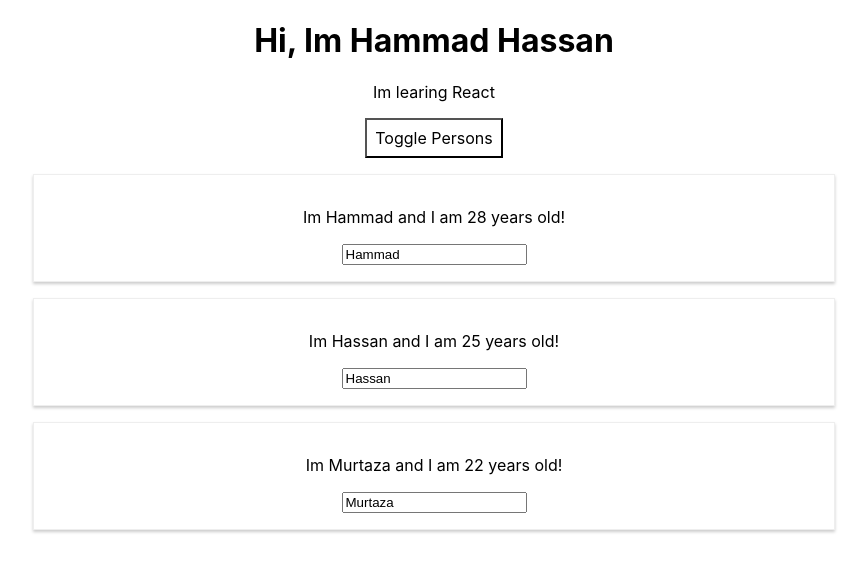
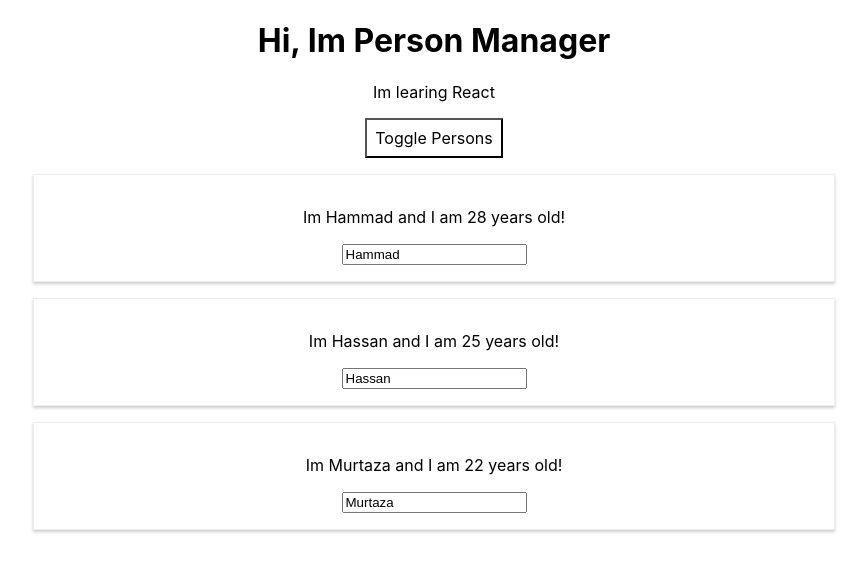
Before and after one commit to hammad-ulhassan/learning-react, a React (Create React App) app: page / in a window 1280 px wide. Both pictures are taken after a click on the button "Toggle Persons". Shown: the top 572 px of the page, without its empty margins (206-1073 px from the left). Built offline with nearby package versions, Linux system fonts and the light colour scheme.

Commit message:
component lifecycle hooks at a glance

```diff
--- a/src/App.js
+++ /dev/null
@@ -1,108 +0,0 @@
-import React, { Component } from 'react';
-import logo from './logo.svg';
-import './App.css';
-import Person from './Person/Person';
-import PersonByClass from './PersonByClass/PersonByClass';
-
-// function App() {
-//   return (
-//     <div className="App">
-//       <h1>Hi I am Hammad</h1>
-//     </div>
-//   );
-// }
-
-class App extends Component {
-  state = { //reserved word
-    persons: [
-      { id: '1a', name: 'Hammad', age: 28 },
-      { id: '2a', name: 'Hassan', age: 25 },
-      { id: '3a', name: 'Murtaza', age: 22 },
-    ],
-    otherState: 'some other value',
-    showPersons: false,
-  }
-
-  switchNameHandler = (newName) => {
-    // console.log('Was clicked!');
-    // this.state.persons[0].name = "Shahid" //Dont do this //warning do not mutate state directly. dom wont re-render
-    this.setState({
-      persons: [
-        { name: newName, age: 28 },
-        { name: 'Hassan', age: 25 },
-        { name: 'Murtaza', age: 22 },
-      ]
-    })
-  }
-
-  nameChangeHandler = (event, id) => {
-    const personIndex = this.state.persons.findIndex(e=>e.id==id);
-    const person = {...this.state.persons[personIndex]};
-    person.name= event.target.value;
-
-    const persons = [...this.state.persons];
-    persons[personIndex]=person;
-    this.setState({persons: persons})
-  }
-
-  togglePersonHandler = (e) => {
-    const doesShow = this.state.showPersons;
-    this.setState({showPersons:!doesShow});
-  }
-
-  deletePersonHandler = (personIndex)=>{
-    // const persons = this.state.persons.slice();
-    const persons = [...this.state.persons];
-    persons.splice(personIndex,1);
-    this.setState({persons: persons});
-  }
-
-
-  render() {
-    const style = {
-      backgroundColor: 'white',
-      font: 'inherit',
-      border: '1x solid blue',
-      padding: '8px',
-      cursor: 'pointer'
-    }
-    let persons = null;
-    if(this.state.showPersons){
-      persons = (
-        <div>
-              {/* <Person name={this.state.persons[0].name} age={this.state.persons[0].age} />
-              <Person
-                name={this.state.persons[1].name}
-                age={this.state.persons[1].age}
-                click={this.switchNameHandler.bind(this, 'Hassan Murtaza')}
-                changed={this.nameChangeHandler}>
-                My Hobbies: Racing
-              </Person>
-              <Person name={this.state.persons[2].name} age={this.state.persons[2].age} /> */}
-              {this.state.persons.map((person, personIndex)=>{
-                  return <Person
-                    name={person.name}
-                    age={person.age}
-                    click={this.deletePersonHandler.bind(this, personIndex)}
-                    key={person.id}
-                    changed={(e)=>this.nameChangeHandler(e, person.id)}
-                    />
-                })}
-            </div>
-      );
-    }
-    return (
-      <div className="App">
-        <h1>Hi, Im Hammad Hassan</h1>
-        <p>Im learing React</p>
-        <button
-          style={style}
-          onClick={this.togglePersonHandler}>Toggle Persons</button>
-        {persons}
-      </div>
-    );
-    // return React.createElement('div', {className: 'App'}, React.createElement('h1', null, `Hi I am Hammad Hssan`));
-  }
-}
-
-export default App;
--- a/src/Person/Person.js
+++ /dev/null
@@ -1,16 +0,0 @@
-//functional component
-import React from 'react';
-import './Person.css';
-
-const Person = (props)=>{
-    return (
-        <div className="Person">
-            <p onClick={props.click}>Im {props.name} and I am {props.age} years old!</p>
-            <p>{props.children}</p>
-            <input type="text" onChange={props.changed} value={props.name}></input>
-        </div>
-        );
-};
-
-
-export default Person;
--- /dev/null
+++ b/src/components/Cockpit/Cockpit.js
@@ -0,0 +1,22 @@
+import React from 'react';
+
+const cockpit = (props) => {
+    const style = {
+        backgroundColor: 'white',
+        font: 'inherit',
+        border: '1x solid blue',
+        padding: '8px',
+        cursor: 'pointer'
+      }
+    return (
+        <div>
+            <h1>Hi, Im {props.title}</h1>
+            <p>Im learing React</p>
+            <button
+                style={style}
+                onClick={props.clicked}>Toggle Persons</button>
+        </div>
+    );
+}
+
+export default cockpit;
--- /dev/null
+++ b/src/components/Persons/Person/Person.js
@@ -0,0 +1,25 @@
+//functional component
+import React , {Component} from 'react';
+import './Person.css';
+
+class Person extends Component{
+    render(){
+        console.log(`PERSON JS RENDERING...`)
+        return (
+            <div className="Person">
+                <p onClick={this.props.click}>
+                    Im {this.props.name} and I am {this.props.age} years old!
+                </p>
+                <p>{this.props.children}</p>
+                <input type="text"
+                onChange={this.props.changed}
+                value={this.props.name}>
+                </input>
+            </div>
+        );
+    }
+
+};
+
+
+export default Person;
--- /dev/null
+++ b/src/components/Persons/Persons.js
@@ -0,0 +1,40 @@
+import React, { Component } from 'react';
+import Person from './Person/Person'
+
+
+export default class Persons extends Component {
+    // static getDerivedStateFromProps(props, state){
+    //     console.log(`PERSONS JS getDerivedStateFromProps`)
+    //     return state;
+    // }
+
+    shouldComponentUpdate(nextProps, nextState){
+        console.log(`PERSONS JS shouldComponentUpdate`)
+        return true;
+    }
+
+
+
+    render() {
+        console.log(`PersonsJS rendering...`);
+        return this.props.persons.map((person, personIndex) => {
+            return (<Person
+                name={person.name}
+                age={person.age}
+                click={this.props.clicked.bind(this, personIndex)}
+                key={person.id}
+                changed={(e) => this.props.changed(e, person.id)}
+            />);
+        });
+    };
+
+    getSnapshotBeforeUpdate(prevProps, prevState){
+        console.log(`PERSONS JS getSnapshotBeforeUpdate`);
+        return {message: `Snapshot!`};
+    }
+
+    componentDidUpdate(prevProps, prevState, snapshot){
+        console.log(`PERSONS JS componentDidUpdate`);
+        console.log(snapshot)
+    }
+}
--- /dev/null
+++ b/src/containers/App.js
@@ -0,0 +1,86 @@
+import React, { Component } from 'react';
+import logo from '../logo.svg';
+import './App.css';
+import Persons from '../components/Persons/Persons';
+import Cockpit from '../components/Cockpit/Cockpit';
+
+class App extends Component {
+
+  constructor(props){
+    super(props);
+    console.log(`Appjs constructor`);
+    this.state = { //reserved word
+      persons: [
+        { id: '1a', name: 'Hammad', age: 28 },
+        { id: '2a', name: 'Hassan', age: 25 },
+        { id: '3a', name: 'Murtaza', age: 22 },
+      ],
+      otherState: 'some other value',
+      showPersons: false,
+    }
+  }
+
+  static getDerivedStateFromProps(props, state){
+    console.log(`Appjs getDerivedStateFromProps`, props);
+    return state;
+  }
+
+  switchNameHandler = (newName) => {
+    this.setState({
+      persons: [
+        { name: newName, age: 28 },
+        { name: 'Hassan', age: 25 },
+        { name: 'Murtaza', age: 22 },
+      ]
+    })
+  }
+
+  nameChangeHandler = (event, id) => {
+    const personIndex = this.state.persons.findIndex(e=>e.id==id);
+    const person = {...this.state.persons[personIndex]};
+    person.name= event.target.value;
+
+    const persons = [...this.state.persons];
+    persons[personIndex]=person;
+    this.setState({persons: persons})
+  }
+
+  togglePersonHandler = (e) => {
+    const doesShow = this.state.showPersons;
+    this.setState({showPersons:!doesShow});
+  }
+
+  deletePersonHandler = (personIndex)=>{
+    const persons = [...this.state.persons];
+    persons.splice(personIndex,1);
+    this.setState({persons: persons});
+  }
+
+  componentDidMount(){
+    console.log(`APPJS componentDidMount`);
+  }
+
+  render() {
+    console.log(`Appjs render`)
+    let persons = null;
+    if(this.state.showPersons){
+      persons = (
+              <Persons
+              persons={this.state.persons}
+              clicked={this.deletePersonHandler}
+              changed={this.nameChangeHandler}/>
+      );
+    }
+    return (
+      <div className="App">
+        <Cockpit
+        title={this.props.appTitle}
+        clicked={this.togglePersonHandler}
+        />
+        {persons}
+      </div>
+    );
+  }
+}
+
+export default App;
--- a/src/index.js
+++ b/src/index.js
@@ -1,7 +1,7 @@
 import React from 'react';
 import ReactDOM from 'react-dom';
 import './index.css';
-import App from './App';
+import App from './containers/App';
 import reportWebVitals from './reportWebVitals';
 
 // ReactDOM.render(
@@ -11,7 +11,7 @@ import reportWebVitals from './reportWebVitals';
 //   document.getElementById('root')
 // );
 ReactDOM.render(<React.StrictMode>
-  <App/>
+  <App appTitle="Person Manager"/>
 </React.StrictMode>, document.getElementById('root'));
 
 // If you want to start measuring performance in your app, pass a function
```
Also changed, not shown: src/components/Persons/Person/Person.css (renamed from src/Person/Person.css), src/containers/App.css (renamed from src/App.css), 1 other file (tests, documents, lock files or other folders).
